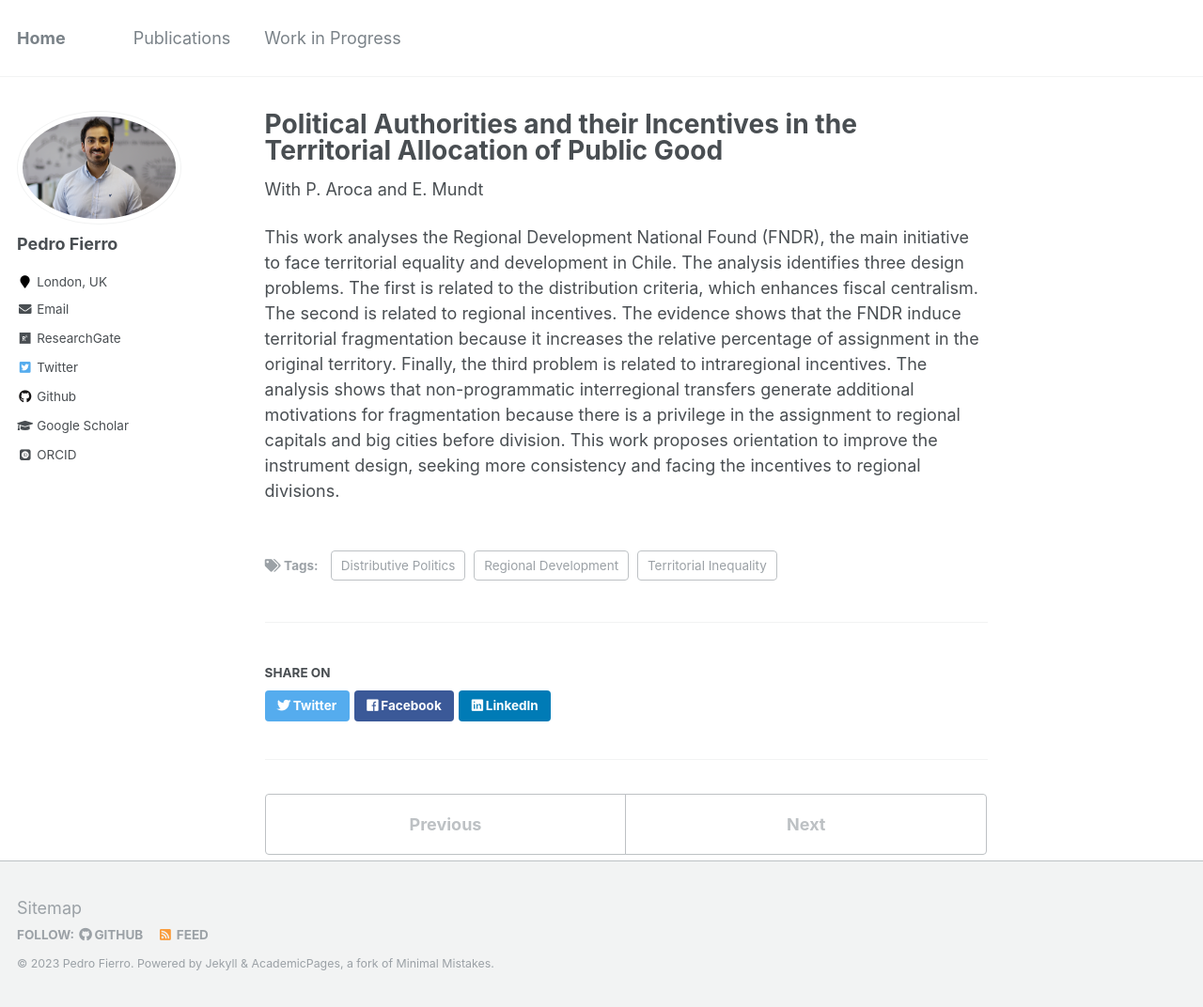
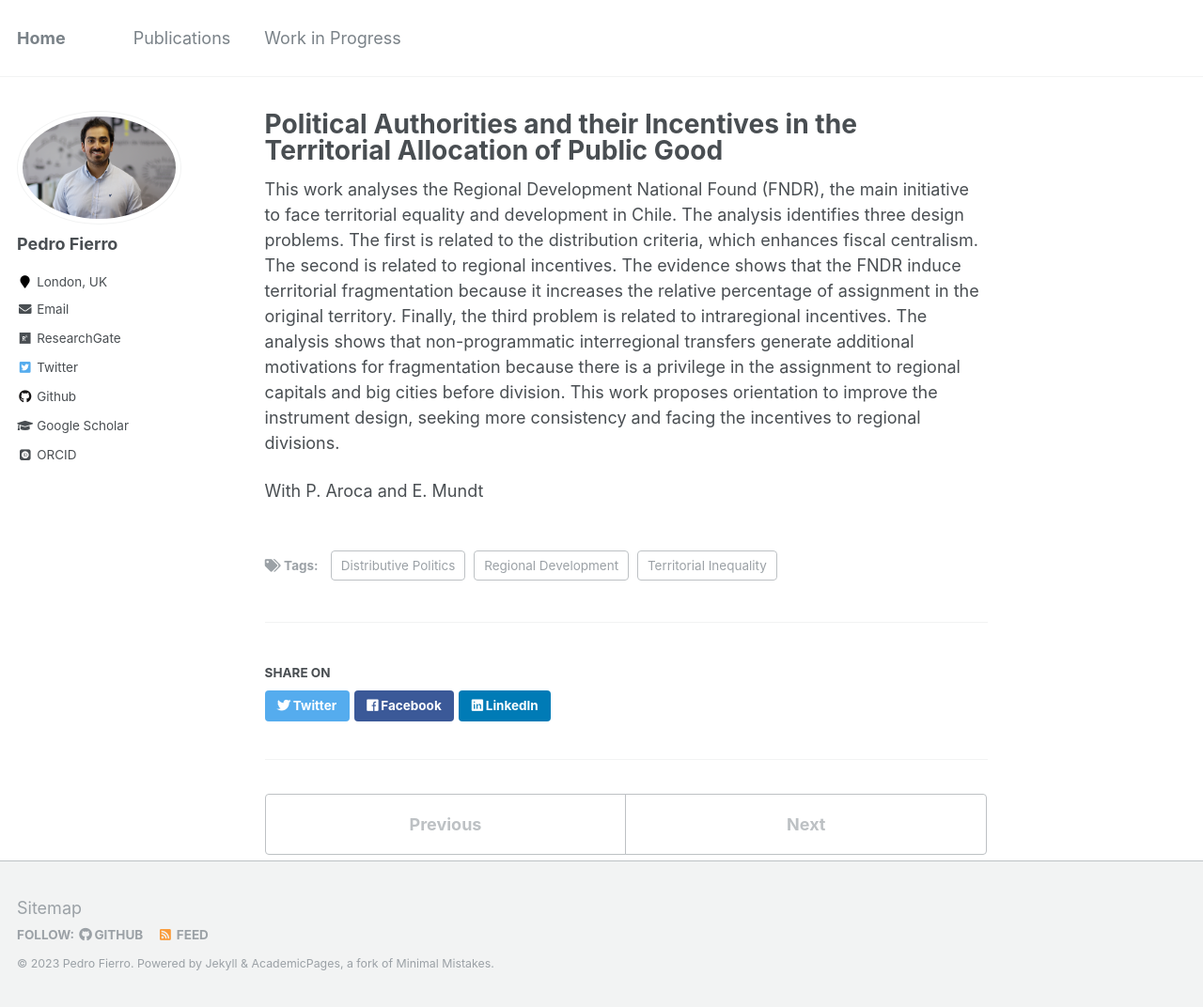
Before and after one commit to pedrofierroz87/pedrofierroz87.github.io, a Jekyll site: the page built from _posts/2013-08-14-blog-post-5.md, in a window 1280 px wide and 1072 px high. Shown: the whole window at 94% size. Built offline with Jekyll 4.4.1, drawn with Linux system fonts in a browser that asks for light colours; some web fonts are replaced.

```diff
--- a/_posts/2013-08-14-blog-post-5.md
+++ b/_posts/2013-08-14-blog-post-5.md
@@ -7,6 +7,7 @@ tags:
   - Distributive Politics
   - Territorial Inequality
 ---
-With P. Aroca and E. Mundt
 
 This work analyses the Regional Development National Found (FNDR), the main initiative to face territorial equality and development in Chile. The analysis identifies three design problems. The first is related to the distribution criteria, which enhances fiscal centralism. The second is related to regional incentives. The evidence shows that the FNDR induce territorial fragmentation because it increases the relative percentage of assignment in the original territory. Finally, the third problem is related to intraregional incentives. The analysis shows that non-programmatic interregional transfers generate additional motivations for fragmentation because there is a privilege in the assignment to regional capitals and big cities before division. This work proposes orientation to improve the instrument design, seeking more consistency and facing the incentives to regional divisions.
+
+With P. Aroca and E. Mundt
```
